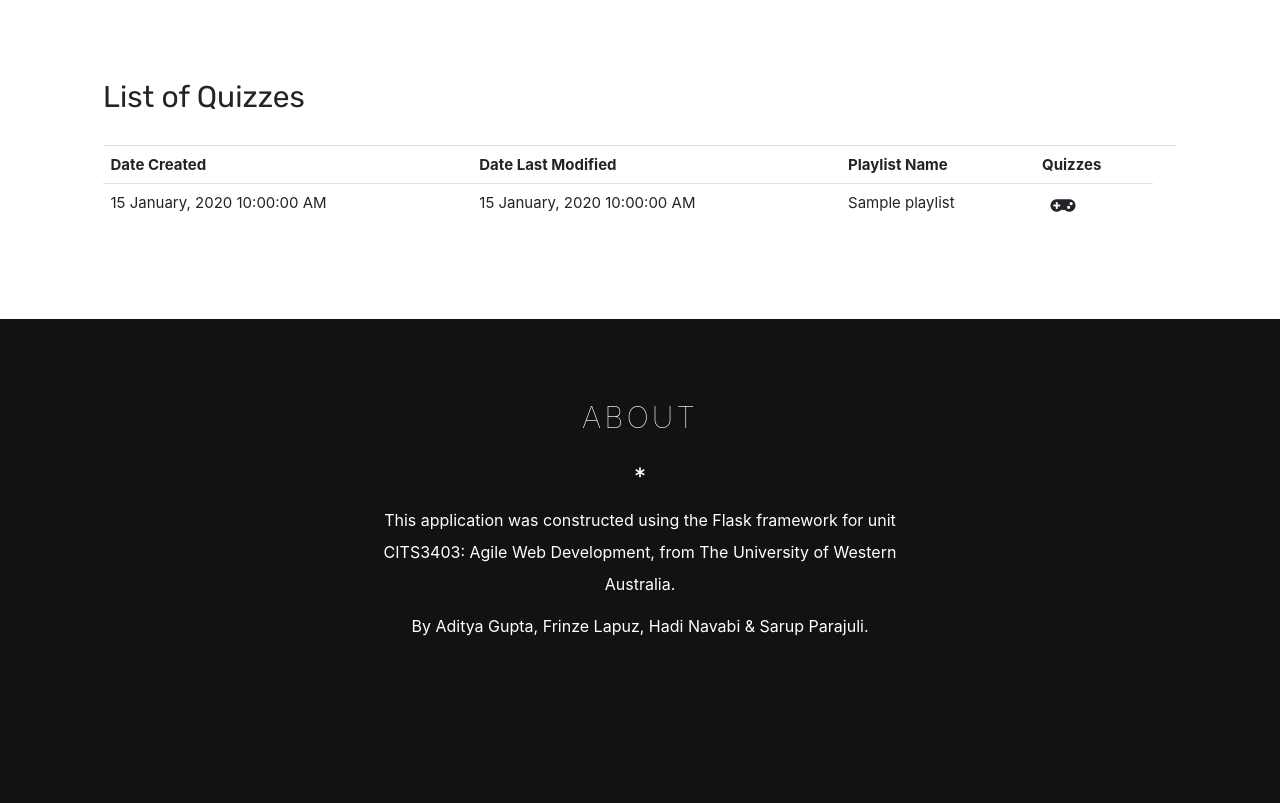
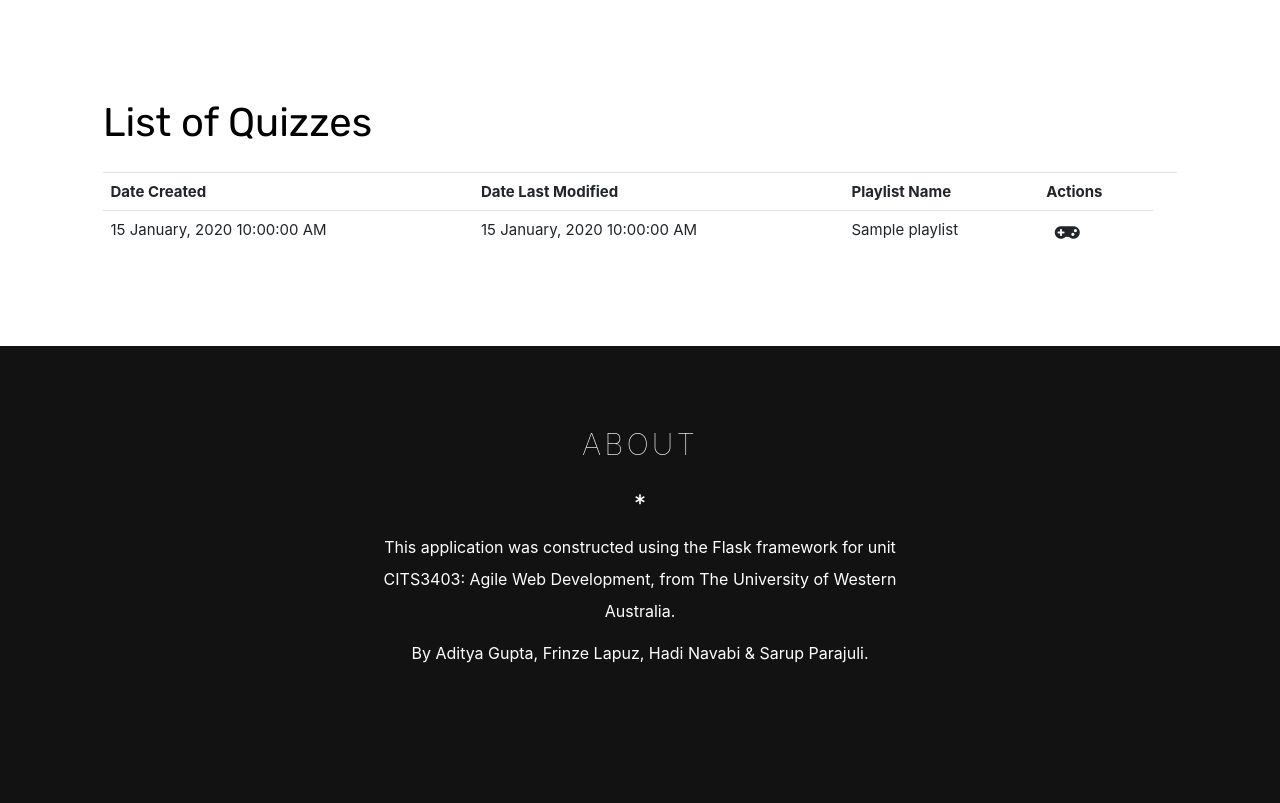
Before and after one commit to Spotimania/Spotimania, a Flask app: page /playlists in a window 1280 px wide. Shown: the part 72-875 px from the top of the page. Before the commit the page ends 708 px from the top, so only its background shows below. Run offline with Flask 2, Linux system fonts and the light colour scheme; a user stored in the database is signed in; tables that the repository leaves empty hold one stand-in row (values such as "Sample post"); some libraries are stand-ins or nearby versions; some web fonts are replaced.

Commit message:
QuickFix - QuizPage Header Title and Buttons

```diff
--- a/app/templates/playlist.html
+++ b/app/templates/playlist.html
@@ -1,14 +1,25 @@
 {% extends 'layout.html' %} {% block content %}
 
-<div class="d-flex justify-content-between">
-<h1 class="table-text">List of Quizzes</h1>
-{% if current_user.is_admin() %}
-<!-- Button trigger modal -->
-<button type="button" class="btn playlist-btn" style="border-radius: initial;"data-toggle="modal" data-target="#playlistModal">
-	Create New Playlist
-</button>
-{% endif %}
+
+
+<div class="d-flex justify-content-between align-items-center">
+	<h1 id="headerTitle" class="sub-headline" style="font-size: 40px; padding-left: 0; color: black;">
+		{% if current_user.is_admin() %}
+		List of Playlists/Quizzes
+		{% else %}
+		List of Quizzes
+		{% endif %}
+	</h1>
+	<div id="headerButtons">
+		{% if current_user.is_admin() %}
+		<!-- Button trigger modal -->
+		<button class="btn inputSubmit" data-toggle="modal" data-target="#playlistModal">
+			Create New Playlist
+		</button>
+		{% endif %}
+	</div>
 </div>
+
 
 <!-- Modal -->
 <div class="modal fade" id="playlistModal" tabindex="-1" role="dialog">
@@ -50,7 +61,7 @@
 			<th>Date Created</th>
 			<th>Date Last Modified</th>
 			<th>Playlist Name</th>
-			<th>Quizzes</th>
+			<th>Actions</th>
 			<th></th>
 		</tr>
 		<tr>
```
